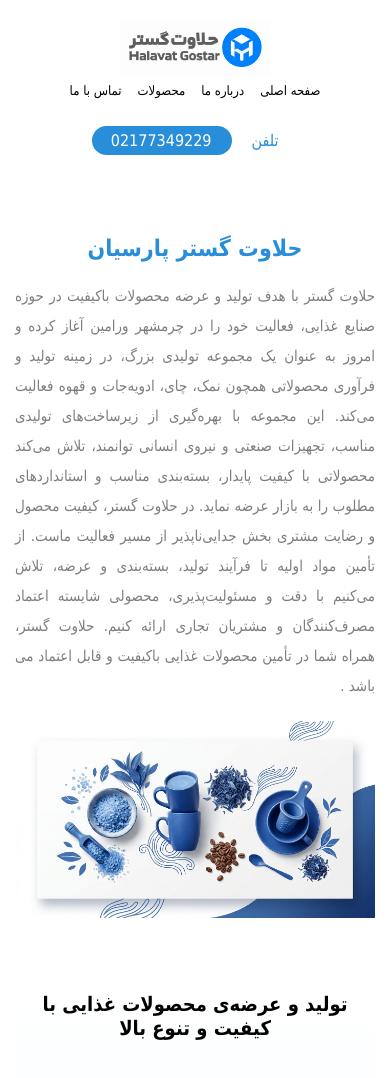
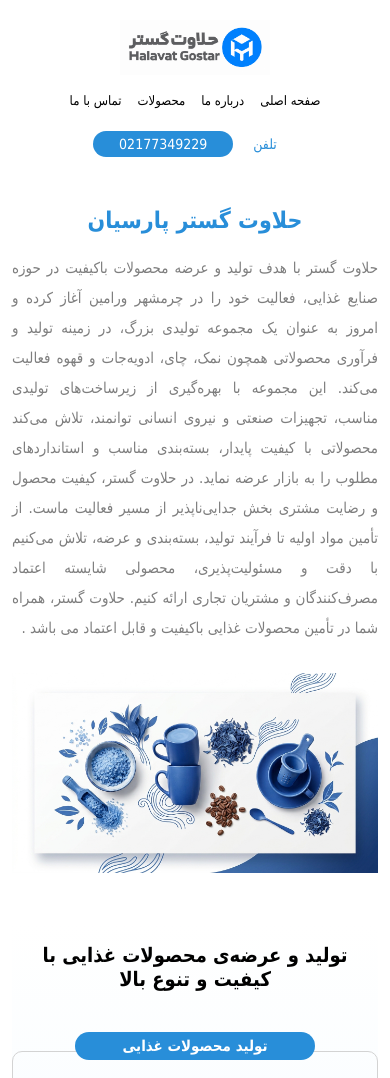
Before and after one commit to Erfan-salehi/namak, a plain HTML site: page index.html in a window 390 px wide. Shown: the top 1078 px of the page. Drawn offline with Linux system fonts and the light colour scheme; a small style sheet from the web is missing.

Commit message:
improve responsive design

```diff
--- a/halavat.css
+++ b/halavat.css
@@ -4,196 +4,258 @@
   padding: 0;
   box-sizing: border-box;
 }
-body {
-  font-family: 'B Yekan', tahoma, Arial;
-}
+
 html {
   scroll-behavior: smooth;
 }
+
+body {
+  font-family: 'B Yekan', Tahoma, Arial, sans-serif;
+  overflow-x: hidden;
+}
+
+img {
+  display: block;
+  max-width: 100%;
+  height: auto;
+}
+
 .container {
-  margin: 0 auto;
   width: 100%;
   max-width: 1460px;
   padding: 0 15px;
+  margin: 0 auto;
 }
+
 .header_top {
   display: flex;
   justify-content: space-between;
   align-items: center;
+  gap: 20px;
   padding: 20px 0;
 }
+
 .header_right {
   display: flex;
+  align-items: center;
+  min-width: 0;
 }
+
 .header_right img {
   width: 200px;
+  flex-shrink: 0;
 }
+
 .header_right .menu_list {
-  list-style-type: none;
   display: flex;
   align-items: center;
+  flex-wrap: wrap;
+  list-style: none;
   padding-right: 50px;
 }
+
 .header_right .menu_item {
   padding: 10px 20px;
   color: #999;
   font-size: 18px;
 }
+
 .header_right .menu_item a {
   text-decoration: none;
   color: black;
+  transition: color 0.3s;
 }
+
 .header_right .menu_item a:hover {
   color: #288ed9;
 }
+
 .header_left {
   display: flex;
+  align-items: center;
+  flex-shrink: 0;
 }
+
 .header_left p {
   padding: 5px 20px;
   color: #288ed9;
 }
+
 .header_left .header_login {
   background-color: #288ed9;
   color: white;
   border-radius: 30px;
   width: 140px;
+  text-align: center;
 }
+
 .header_bottom {
   display: flex;
   justify-content: space-between;
+  align-items: center;
+  gap: 20px;
 }
+
 .header_bottom_right {
   width: 40%;
+  min-width: 0;
   margin-top: 30px;
 }
+
+.header_bottom_left {
+  width: 60%;
+  min-width: 0;
+}
+
 .title {
   margin: 50px 0 20px;
   color: #288ed9;
   font-size: 35px;
 }
+
 .info {
   color: #7e7e7e;
   line-height: 32px;
   font-size: 22px;
   text-align: justify;
 }
-.header_bottom_left {
-  width: 60%;
-}
+
 .tasvir1 {
+  display: block;
   width: 100%;
   max-width: 900px;
-  margin-top: 80px;
-  margin-right: 0;
+  margin-top: 50px;
 }
+
 .ejra {
   background: linear-gradient(to bottom, rgba(214, 238, 255, 0) 0, #d6eeff 100%);
   margin-top: 70px;
 }
+
 .ejra_title {
   text-align: center;
+  padding: 20px 10px;
 }
+
 .ejra_list {
   display: flex;
+  gap: 20px;
   padding: 100px 0;
 }
+
 .ejra_item {
   flex: 1;
   min-width: 0;
-  margin: 0 10px;
+  margin: 0;
   padding: 40px 15px 20px;
-  border: solid 1px lightgray;
+  border: 1px solid lightgray;
   color: #5e5e5e;
   border-radius: 10px;
   position: relative;
 }
+
 .ejra_item_titr {
-  width: 240px;
+  width: calc(100% - 20px);
+  max-width: 240px;
   background-color: #288ed9;
   padding: 5px 10px;
-  color: #fff;
+  color: white;
   margin: auto;
   text-align: center;
   position: absolute;
   top: -20px;
-  border-radius: 25px;
   left: 0;
   right: 0;
+  border-radius: 25px;
 }
+
 .ejra_item p {
   line-height: 30px;
   text-align: justify;
 }
+
 .mcleen_title {
   text-align: center;
   margin-top: 50px;
+  line-height: 1.8;
 }
+
 .mcleen {
   display: flex;
+  align-items: center;
+  min-width: 0;
 }
+
 .mcleen_right {
   width: 50%;
+  min-width: 0;
   padding: 60px 30px;
 }
+
+.mcleen_left {
+  width: 50%;
+  min-width: 0;
+  overflow: hidden;
+}
+
 .mcleen_title_right {
   margin: 75px 0 35px;
   color: #288ed9;
 }
+
+.mcleen_title_right2 {
+  margin: 75px 0 35px;
+  color: green;
+}
+
+.mcleen_title_right3 {
+  margin: 75px 0 35px;
+  color: #472b1d;
+}
+
 .mcleen_desc {
   font-size: 25px;
   text-align: justify;
   line-height: 47px;
 }
-.mcleen_left {
-  width: 50%;
-  min-width: 0;
-  overflow: hidden;
-}
+
 .mcleen_tasvir {
   width: 120%;
 }
+
 .mcleen_tasvir2 {
   width: 80%;
 }
+
 .mcleen_tasvir3 {
   width: 80%;
   margin-right: 100px;
 }
-.mcleen:nth-child(odd) {
+
+.mcleen:nth-of-type(odd) {
   flex-direction: row-reverse;
 }
-.mcleen_title_right2 {
-  margin: 75px 0 35px;
-  color: green;
-}
-.mcleen_title_right3 {
-  margin: 75px 0 35px;
-  color: #472b1d;
-}
+
 .footer {
   text-align: center;
-  padding: 50px 0;
+  padding: 50px 10px;
   font-size: 25px;
   color: #999;
 }
+
 .socials i {
   padding: 10px;
 }
+
 .socials a {
   text-decoration: none;
   color: black;
 }
 
-img {
-  max-width: 100%;
-  height: auto;
-}
-
-@media screen and (max-width: 768px) {
+@media screen and (max-width: 1000px) {
   .header_top {
     flex-direction: column;
-    gap: 20px;
+    gap: 15px;
   }
 
   .header_right {
@@ -202,13 +264,74 @@ img {
   }
 
   .header_right .menu_list {
-    flex-wrap: wrap;
     justify-content: center;
     padding-right: 0;
   }
 
+  .header_left {
+    justify-content: center;
+  }
+
+  .header_bottom_right {
+    width: 45%;
+  }
+
+  .header_bottom_left {
+    width: 55%;
+  }
+
+  .info {
+    font-size: 18px;
+    line-height: 2;
+  }
+
+  .ejra_list {
+    flex-wrap: wrap;
+  }
+
+  .ejra_item {
+    flex: 1 1 calc(50% - 20px);
+  }
+
+  .mcleen_desc {
+    font-size: 20px;
+    line-height: 2;
+  }
+
+  .mcleen_right {
+    padding: 30px 20px;
+  }
+}
+
+@media screen and (max-width: 768px) {
+  .container {
+    padding: 0 15px;
+  }
+
+  .header_top {
+    flex-direction: column;
+    gap: 15px;
+  }
+
+  .header_right {
+    width: 100%;
+    flex-direction: column;
+    align-items: center;
+  }
+
+  .header_right img {
+    width: 170px;
+  }
+
+  .header_right .menu_list {
+    width: 100%;
+    justify-content: center;
+    flex-wrap: wrap;
+    padding: 10px 0 0;
+  }
+
   .header_right .menu_item {
-    padding: 10px;
+    padding: 8px 10px;
     font-size: 15px;
   }
 
@@ -218,11 +341,16 @@ img {
 
   .header_bottom {
     flex-direction: column;
+    gap: 10px;
   }
 
   .header_bottom_right,
   .header_bottom_left {
     width: 100%;
+  }
+
+  .header_bottom_right {
+    margin-top: 0;
   }
 
   .title {
@@ -238,7 +366,8 @@ img {
 
   .tasvir1 {
     width: 100%;
-    margin: 20px 0;
+    max-width: 600px;
+    margin: 20px auto;
   }
 
   .ejra {
@@ -257,6 +386,8 @@ img {
   }
 
   .ejra_item {
+    width: 100%;
+    flex: none;
     margin: 0;
     padding: 35px 15px 20px;
   }
@@ -274,10 +405,12 @@ img {
   .mcleen_title {
     font-size: 23px;
     line-height: 1.8;
+    margin-top: 35px;
   }
 
   .mcleen {
     flex-direction: column !important;
+    width: 100%;
   }
 
   .mcleen_right,
@@ -286,13 +419,17 @@ img {
   }
 
   .mcleen_right {
-    padding: 25px 15px;
+    padding: 20px 10px;
+  }
+
+  .mcleen_left {
+    overflow: visible;
   }
 
   .mcleen_title_right,
   .mcleen_title_right2,
   .mcleen_title_right3 {
-    margin: 15px 0 25px;
+    margin: 15px 0 20px;
     font-size: 25px;
   }
 
@@ -306,7 +443,7 @@ img {
   .mcleen_tasvir3 {
     display: block;
     width: 100%;
-    max-width: 400px;
+    max-width: 350px;
     margin: 0 auto;
   }
 
@@ -317,6 +454,10 @@ img {
 }
 
 @media screen and (max-width: 480px) {
+  .container {
+    padding: 0 12px;
+  }
+
   .header_right img {
     width: 150px;
   }
@@ -326,24 +467,44 @@ img {
     padding: 8px;
   }
 
+  .header_left p {
+    font-size: 14px;
+  }
+
   .title {
     font-size: 23px;
   }
 
   .info {
     font-size: 15px;
+    line-height: 2;
   }
 
   .ejra_title {
     font-size: 20px;
   }
 
+  .ejra_item_titr {
+    font-size: 15px;
+  }
+
+  .ejra_item p {
+    font-size: 14px;
+  }
+
   .mcleen_title {
     font-size: 19px;
   }
 
+  .mcleen_title_right,
+  .mcleen_title_right2,
+  .mcleen_title_right3 {
+    font-size: 22px;
+  }
+
   .mcleen_desc {
     font-size: 15px;
+    line-height: 2;
   }
 
   .footer {
```
